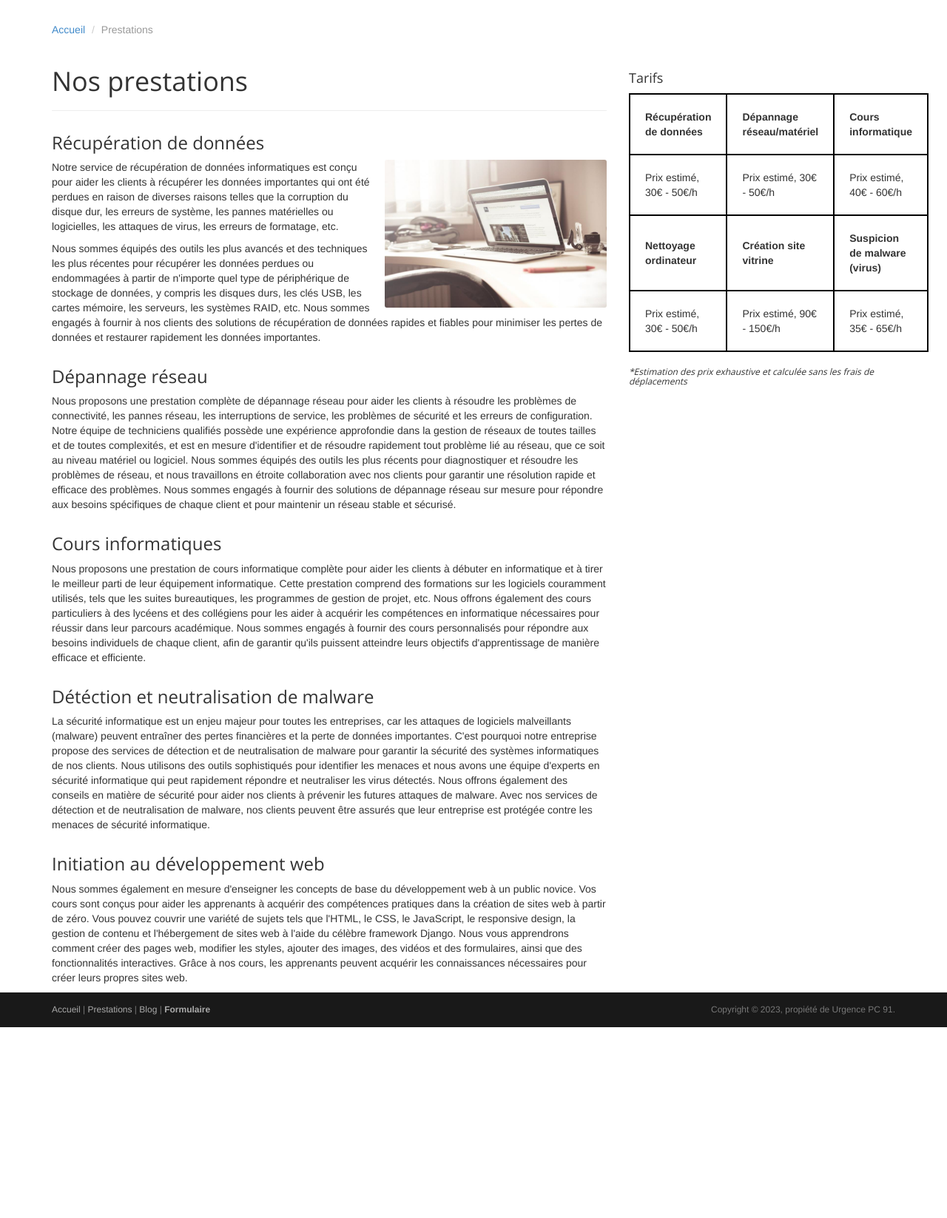
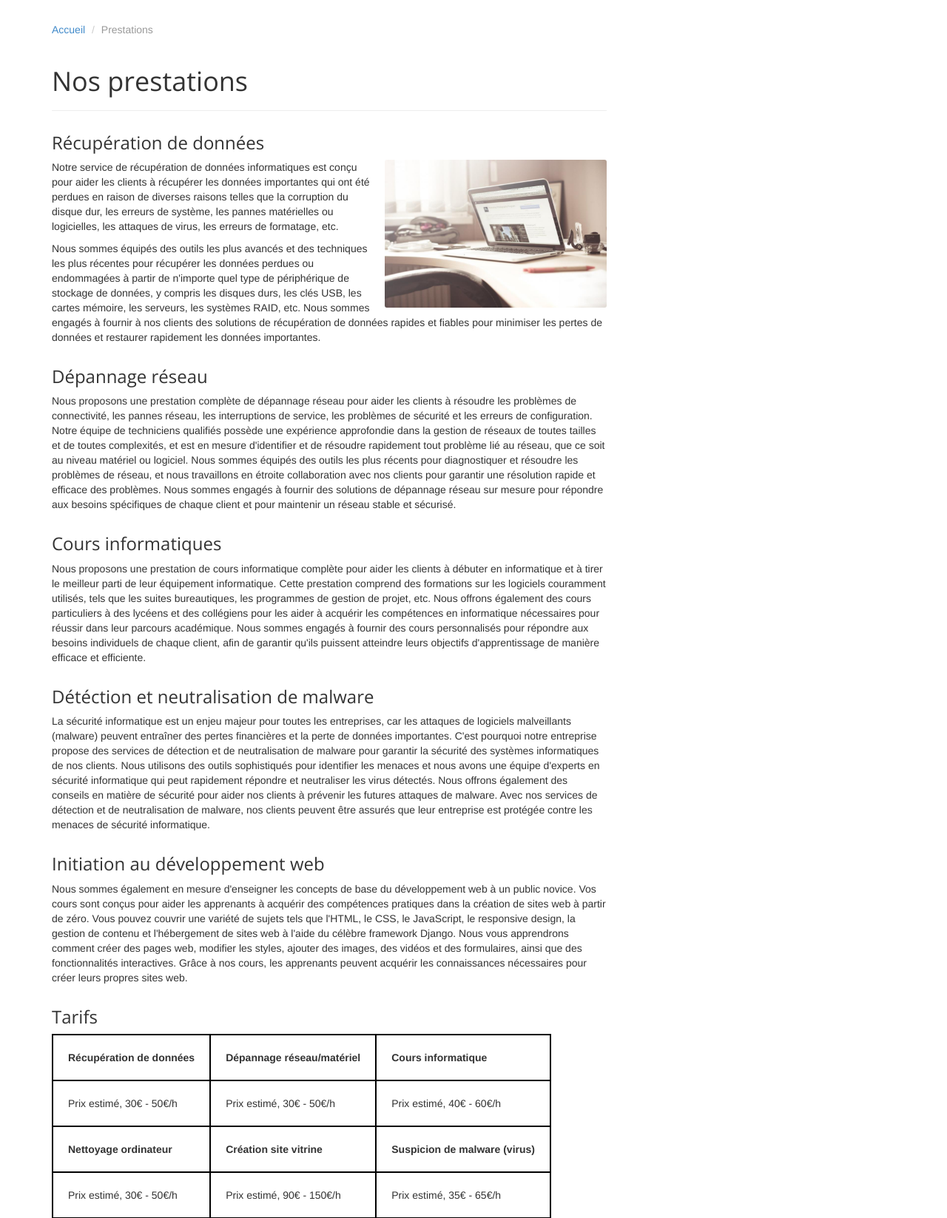
Before and after one commit to gitkillianp/siteweb, a Django app: page /about/ in a window 1280 px wide. Shown: the part 100-1747 px from the top of the page at 74% size. Before the commit the page ends 1489 px from the top, so only its background shows below. Run offline with Django 3.2, Linux system fonts and the light colour scheme; some libraries are stand-ins or nearby versions.

Commit message:
maj 13042023

```diff
--- a/src/templates/about.html
+++ b/src/templates/about.html
@@ -82,16 +82,7 @@
 				<p>La sécurité informatique est un enjeu majeur pour toutes les entreprises, car les attaques de logiciels malveillants (malware) peuvent entraîner des pertes financières et la perte de données importantes. C'est pourquoi notre entreprise propose des services de détection et de neutralisation de malware pour garantir la sécurité des systèmes informatiques de nos clients. Nous utilisons des outils sophistiqués pour identifier les menaces et nous avons une équipe d'experts en sécurité informatique qui peut rapidement répondre et neutraliser les virus détectés. Nous offrons également des conseils en matière de sécurité pour aider nos clients à prévenir les futures attaques de malware. Avec nos services de détection et de neutralisation de malware, nos clients peuvent être assurés que leur entreprise est protégée contre les menaces de sécurité informatique.</p>
 				<h3>Initiation au développement web</h3>
 				<p>Nous sommes également en mesure d'enseigner les concepts de base du développement web à un public novice. Vos cours sont conçus pour aider les apprenants à acquérir des compétences pratiques dans la création de sites web à partir de zéro. Vous pouvez couvrir une variété de sujets tels que l'HTML, le CSS, le JavaScript, le responsive design, la gestion de contenu et l'hébergement de sites web à l'aide du célèbre framework Django. Nous vous apprendrons comment créer des pages web, modifier les styles, ajouter des images, des vidéos et des formulaires, ainsi que des fonctionnalités interactives. Grâce à nos cours, les apprenants peuvent acquérir les connaissances nécessaires pour créer leurs propres sites web.</p>
-
-			</article>
-			<!-- /Article -->
-
-			<!-- Sidebar -->
-			<!-- Sidebar -->
-			<aside class="col-sm-4 sidebar sidebar-right">
-
-				<div class="Tarifs">
-					<h4>Tarifs</h4>
+				<h3>Tarifs</h3>
 				<ul class="tableau">
 					<table>
 					  <tr>
@@ -117,7 +108,6 @@
 					</table>
 					  <h1 style="font-size: 12px; font-style: italic;">*Estimation des prix exhaustive et calculée sans les frais de déplacements</h1>
 				</ul>
-				</div>
 
 			</aside>
 			<!-- /Sidebar -->
```
Lines whose indentation alone changed are shown as unchanged.
